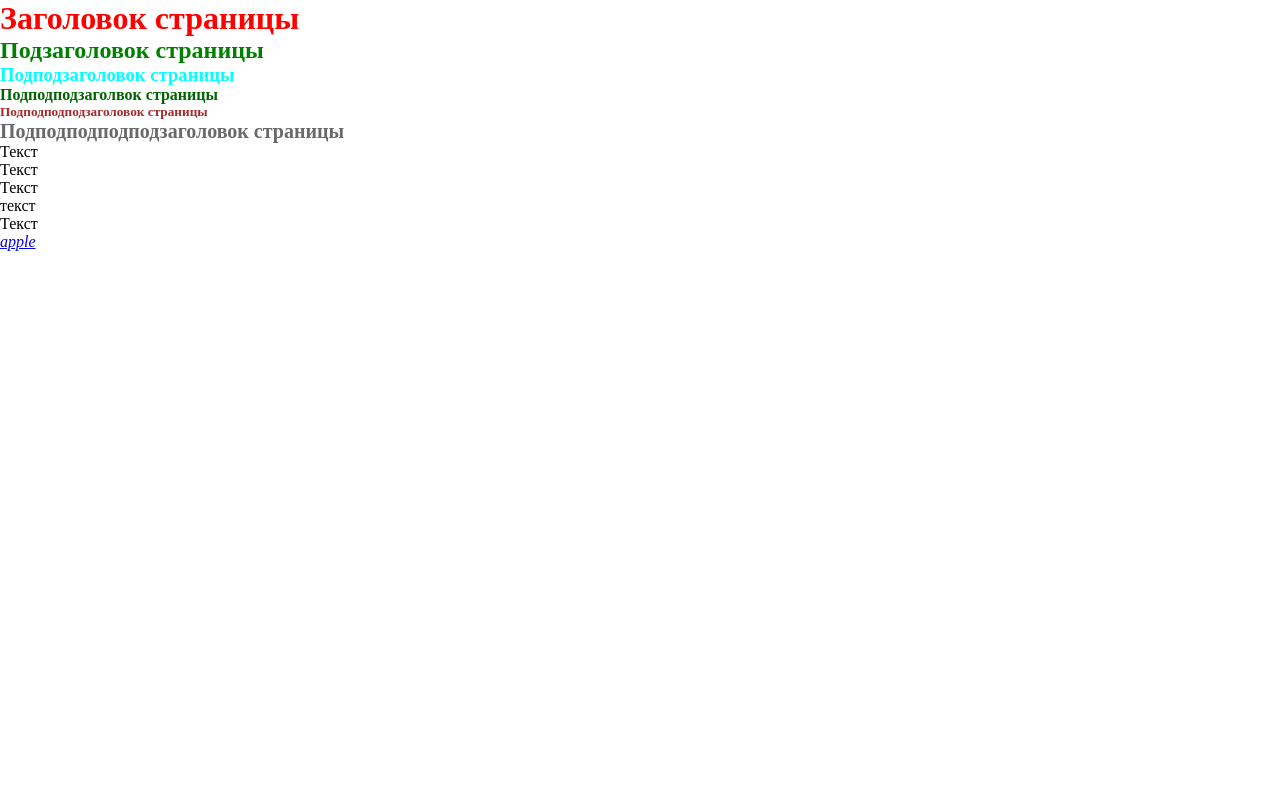
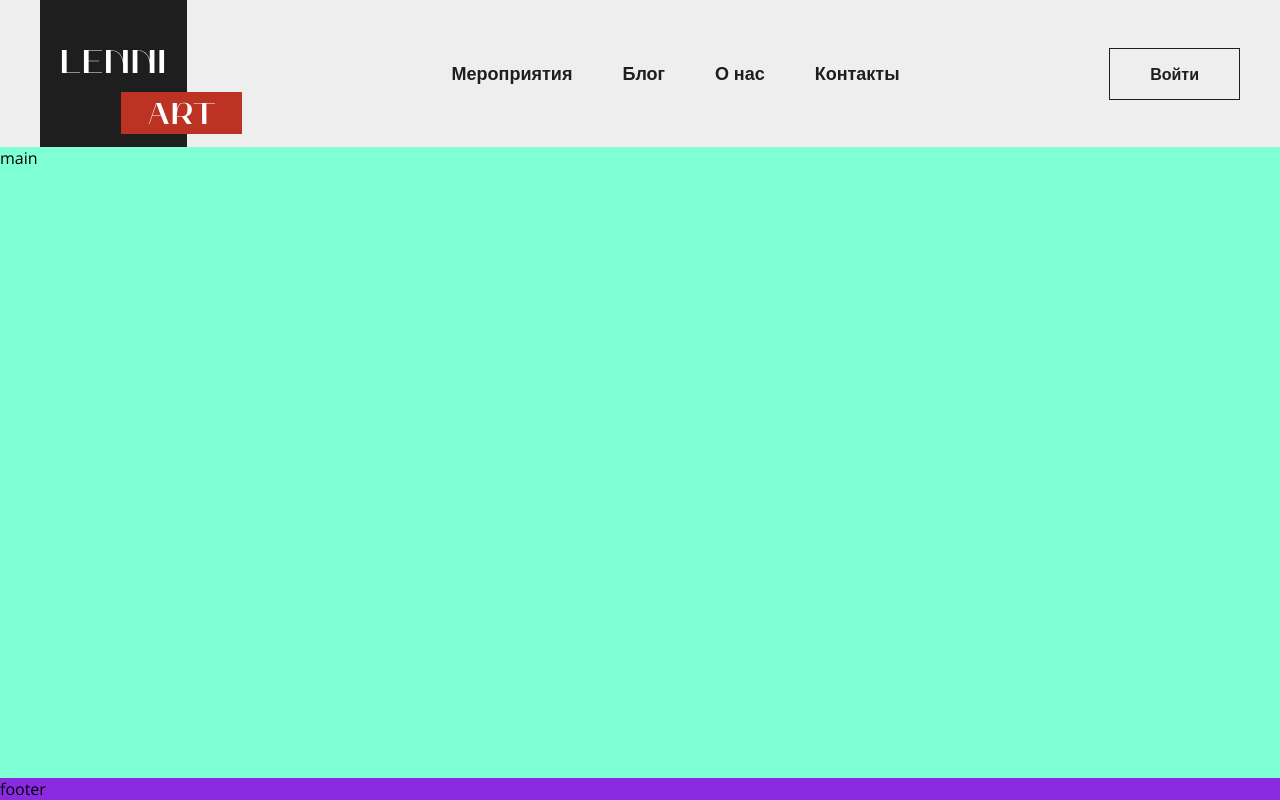
Before and after one commit to VitaliiKUD/VitaliiKUD.github.io, a plain HTML site: page index.html in a window 1280 px wide. Drawn offline with nearby package versions, Linux system fonts and the light colour scheme.

Commit message:
initial commit

```diff
--- a/index.html
+++ b/index.html
@@ -5,45 +5,33 @@
     <meta name="viewport" content="width=device-width, initial-scale=1.0">
     <title>Document</title>
     <link rel="stylesheet" href="style.css">
+    <link rel="preconnect" href="https://fonts.googleapis.com">
+    <link rel="preconnect" href="https://fonts.gstatic.com" crossorigin>
+    <link href="https://fonts.googleapis.com/css2?family=Open+Sans:ital,wght@0,300..800;1,300..800&display=swap" rel="stylesheet">
 </head>
-<body>
+<body class="body">
+    <header class="page-header">
+        <div class="page-header__container">
+            <a href="#" class="page-header__logo">
+                <img src="assets/img/logo.svg" alt="logo" class="page-header__logo-icon">
+            </a>
+            <nav class="page-header__nav">
+                <a href="" class="page-header__nav-link">Мероприятия</a>
+                <a href="" class="page-header__nav-link">Блог</a>
+                <a href="" class="page-header__nav-link">О нас</a>
+                <a href="" class="page-header__nav-link">Контакты</a>
+            </nav>
+                <a href="#" class="page-header__btn btn">Войти</a>
 
-    <div class="Zagolowki">
-        <h1>
-            Заголовок страницы
-        </h1>
-        <h2>
-            Подзаголовок страницы
-        </h2>
-        <h3>
-            Подподзаголовок страницы
-        </h3>
-        <h4>
-            Подподподзаголвок страницы
-        </h4>
-        <h5>
-            Подподподподзаголовок страницы
-        </h5>
-        <h6>
-            Подподподподподзаголовок страницы
-        </h6>
-    </div>
+        </div>
+    </header>
+    <main class="main">
+        main
+    </main>
 
-    <div>
-        <ul>
-            <li>Текст</li>
-            <li>Текст</li>
-            <li>Текст</li>
-            <li>текст</li>
-            <li>Текст</li>
-        </ul>
-    </div>
-
-    <div>
-        <a href="#">
-            <i>apple</i>
-        </a>
-    </div>
+    <footer class="page-footer">
+        footer
+    </footer>
 
 </body>
 </html>
--- a/style.css
+++ b/style.css
@@ -1,32 +1,103 @@
-*{
+head,
+body{
+    width: 100%;
     margin: 0;
     padding: 0;
+    font-family: "Open Sans", sans-serif;
+    font-size: 16px;
+    font-weight: 400;
+    font-style: normal;
+    line-height: 1.375;
+}
+.body{
     box-sizing: border-box;
+    display: flex;
+    flex-direction: column;
+    min-height: 100vh;
+    padding-top: 147px;
+}
+.page-header{
+    position: fixed;
+    top: 0;
+    left: 0;
+    width: 100%;
+    height: 147px;
+    display: flex;
+    justify-content: space-evenly;
+    align-items: center;
+    background-color: rgba(222, 222, 222, 0.5);
+    backdrop-filter: blur(20px);
+    z-index: 100;
 }
 
+.page-header__container{
+    box-sizing: border-box;
+    display: flex;
+    align-items: center;
+    margin: 0 auto;
+    padding-left: 40px;
+    padding-right: 40px;
+    max-width: 1414px;
+    width: 100%;
+}
+.page-header__logo{
+    flex-shrink: 0;
+    width: 202px;
+    height: 147px;
+    font-size: 0;
+    text-decoration: none;
+}
+.page-header__logo-icon{
+    width: 100%;
+    height: 100%;
+}
+.page-header__nav{
+display: flex;
+align-items: baseline;
+margin: 0 auto;
+}
+.page-header__nav-link{
+    margin:0 25px;
+    color: #1f1e1e;
+    font-weight: 600;
+    font-size: 18px;
+    line-height: 25px;
+    text-decoration: none;
+    transition: color 0.2s;
+}
+.page-header__nav-link:hover{
+    color: #bc3324;
+}
 
-
-h1{
-    text-decoration: dotted;
-    color: red;
+.btn{
+    display: inline-block;
+    justify-content: center;
+    align-items: center;
+    box-sizing: border-box;
+    padding: 15px 40px;
+    background-color: transparent;
+    text-decoration: none;
+    border: 1px solid rgba(31, 30, 30, 1);
+    border-radius: 0;
+    outline: none;
+    font-weight: 600;
+    font-size: 16px;
+    line-height: 20px;
+    color:#1F1E1E;
+    font-family: "Open Sans", sans-serif;
+    transition: color 0.2s, background-color 0.2s,border-color 0.2s ;
+    overflow: hidden;
+    cursor: pointer;
 }
-h2{
-    color: green;
-
+.btn:hover{
+    background-color: #1F1E1E;
+    color: #ffffff;
 }
-h3{
-    color: aqua;
+.main{
+    flex: 1 0 auto;
+    background-color: aquamarine;
 }
-h4{
-    color: darkgreen;
+.page-footer{
+    flex: 0 0 auto;
+    background-color: blueviolet;
 }
-h5{
-    color: brown;
-}
-h6{
-    color: dimgrey;
-    font-size: 20px;
-}
-.Zagolowki{
-    border: 1000px;
-}
```
Also changed, not shown: assets/img/logo.svg (added).
